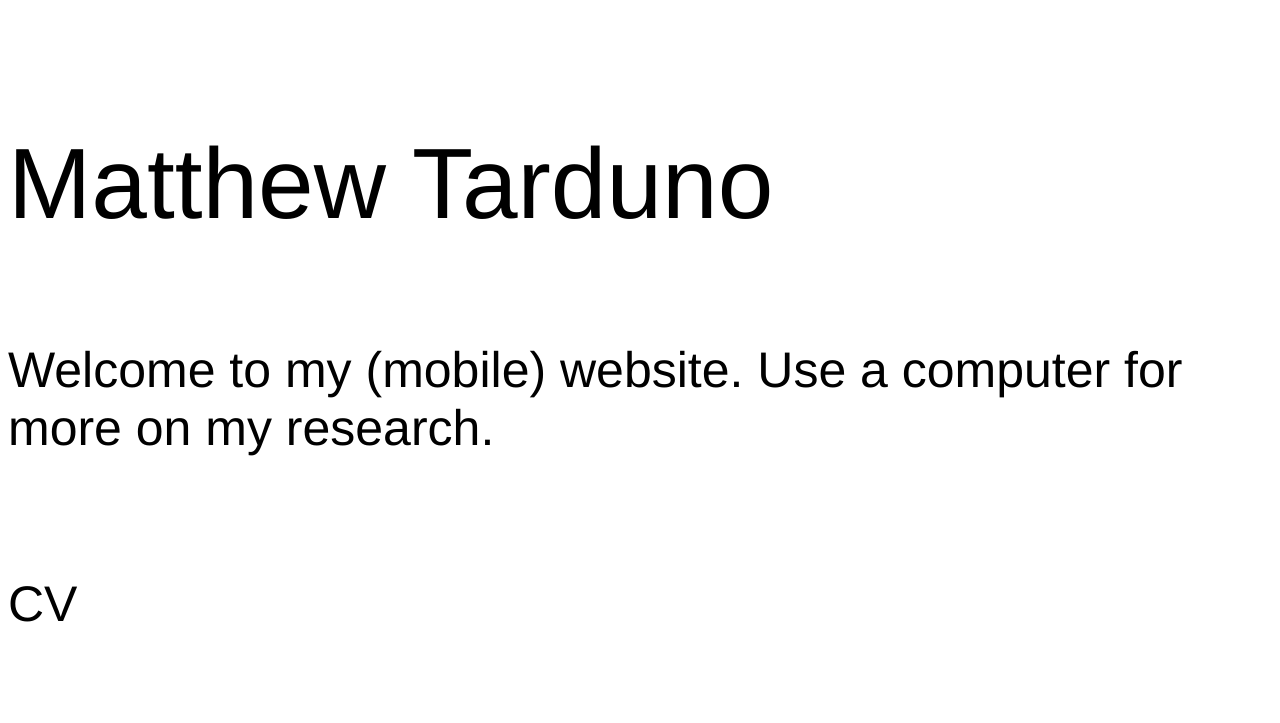
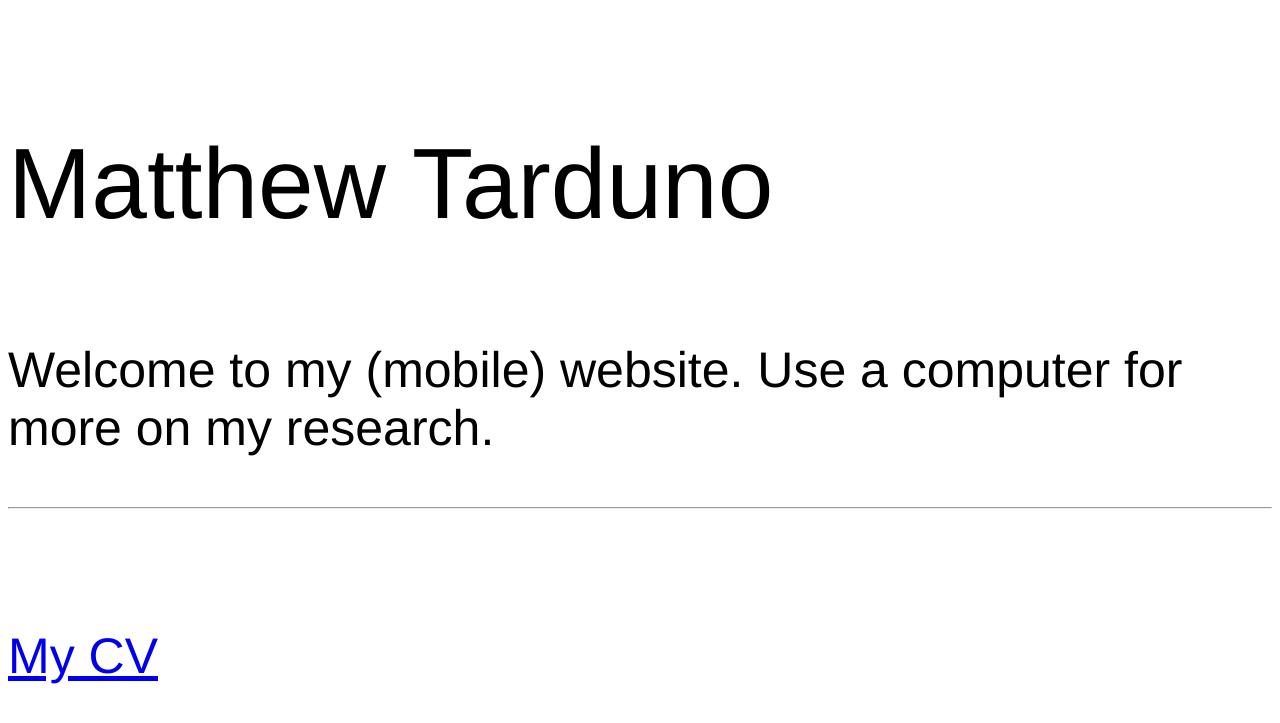
Before and after one commit to Matt-Tarduno/Matt-Tarduno.github.io, a Jekyll site: the page mobile/index.html, which Jekyll copies as it is, in a window 1280 px wide. Shown: the top 723 px of the page. Built offline with Jekyll 4.4.1, drawn with Linux system fonts in a browser that asks for light colours.

Commit message:
Update index.html

```diff
--- a/mobile/index.html
+++ b/mobile/index.html
@@ -1,12 +1,13 @@
 <br />
 <div class="blurb">
 	<h1></h1>
-	<p style="font-size:100px;  font-family:'Helvetica', 'Arial', 'Sans-Serif'"> Matthew Tarduno</p>
+	<p style="font-size:100px;  font-family:'Helvetica', 'Arial', 'Sans-Serif'" padding: 50px> Matthew Tarduno</p>
 </div><!-- /.blurb -->
 <div class="blurb">
 	<h1></h1>
 	<p style="font-size:50px; font-family:'Helvetica', 'Arial', 'Sans-Serif'"> Welcome to my (mobile) website. Use a computer for more on my research.</p>
 </div><!-- /.blurb -->
+<hr>
 <style>
   .bottom-three {
      margin-bottom: 1cm;
@@ -14,11 +15,11 @@
 </style>
 <div class="blurb">
 	<h1></h1>
-	<p style="font-size:50px; font-family:'Helvetica', 'Arial', 'Sans-Serif'"></p>
+	<p style="font-size:50px; font-family:'Helvetica', 'Arial', 'Sans-Serif'" padding: 50px></p>
 </div><!-- /.blurb -->
 <br />
 <div class="blurb">
 	<h1></h1>
-	<p style="font-size:50px; font-family:'Helvetica', 'Arial', 'Sans-Serif'">CV</p>
+	<p style="font-size:50px; font-family:'Helvetica', 'Arial', 'Sans-Serif'" padding: 50px><a href="url">My CV</a></p>
 </div><!-- /.blurb -->
 <br />
```
